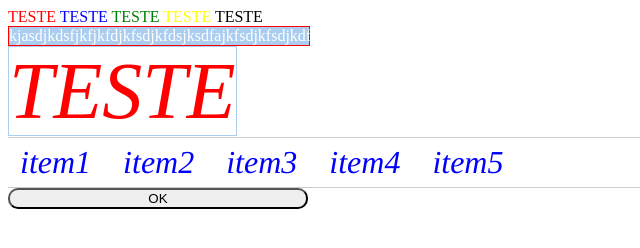
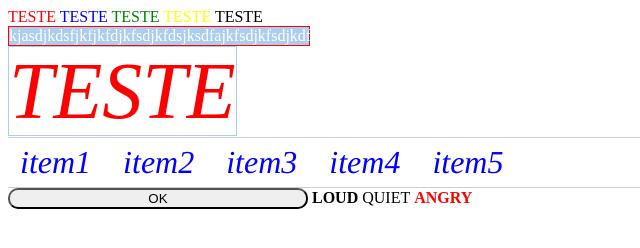
Before and after one commit to RodrigoDot/sass, a plain HTML site: page index.html in a window 1280 px wide. Shown: the whole page, without its empty margins (0-640 px from the left). Drawn offline with Linux system fonts and the light colour scheme.

Commit message:
aparentemente aprendi

```diff
--- a/index.html
+++ b/index.html
@@ -29,6 +29,10 @@
 
         <input type="button" value="OK" />
 
+        <label class="loud">LOUD</label>
+        <label class="quiet">QUIET</label>
+        <label class="angry">ANGRY</label>
+
 
     </body>
 </html>
--- a/sass/heranca.scss
+++ b/sass/heranca.scss
@@ -0,0 +1,12 @@
+.loud {
+    font-weight: bold;
+}
+
+.quiet {
+    font-weight: lighter;
+}
+
+.angry { //angry recebe o bold de loud e acrescenta mais personalizacao a classe
+    @extend .loud;
+    color: red;
+}
--- a/sass/import.scss
+++ b/sass/import.scss
@@ -3,6 +3,7 @@
 @import "style2.scss";
 @import "variaveis.scss";
 @import "aninhamento.scss";
+@import "heranca.scss";
 
 $button-width: 200px;
 
```
Also changed, not shown: css/heranca.css, css/import.css, 2 other files.
